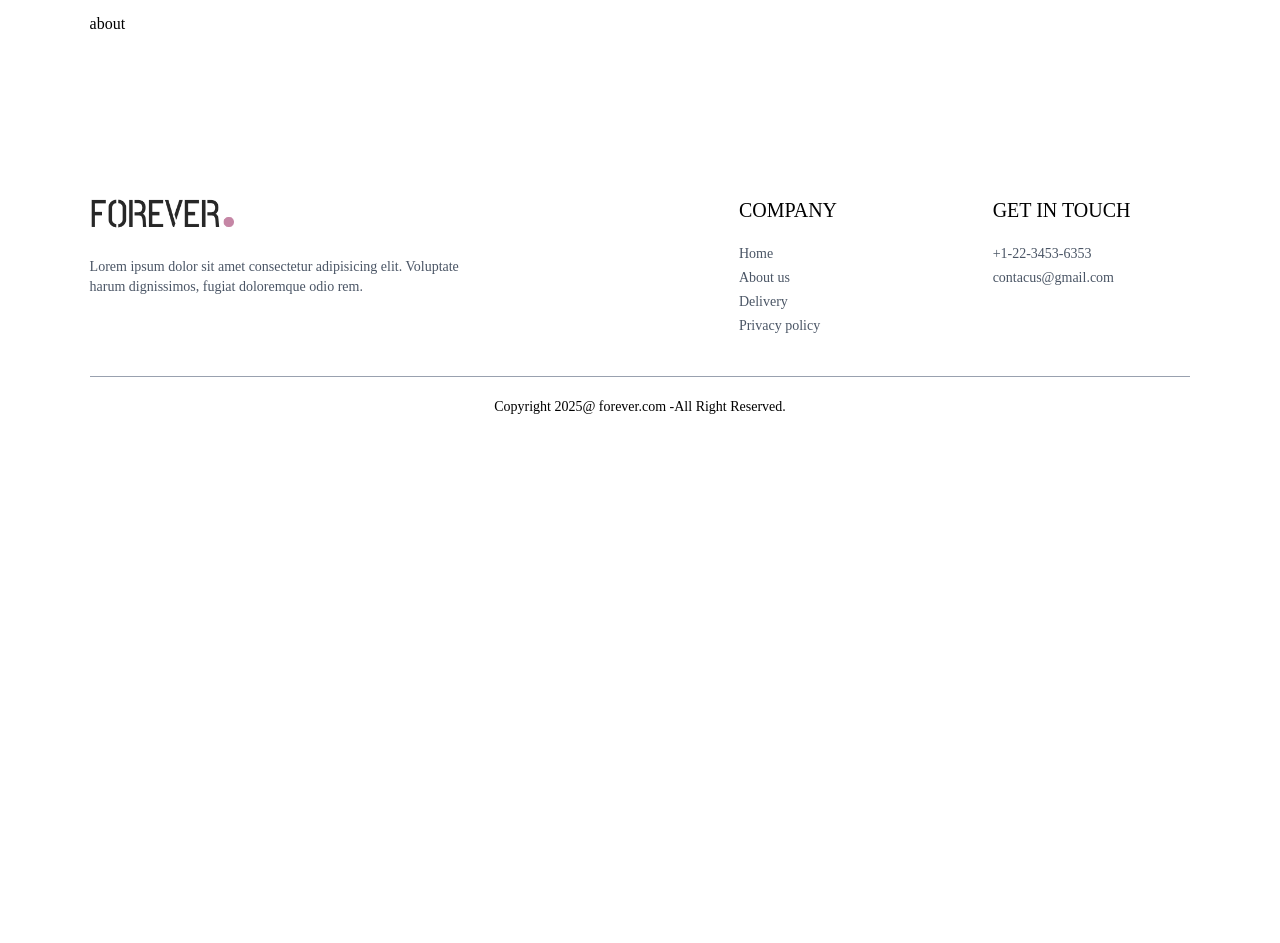
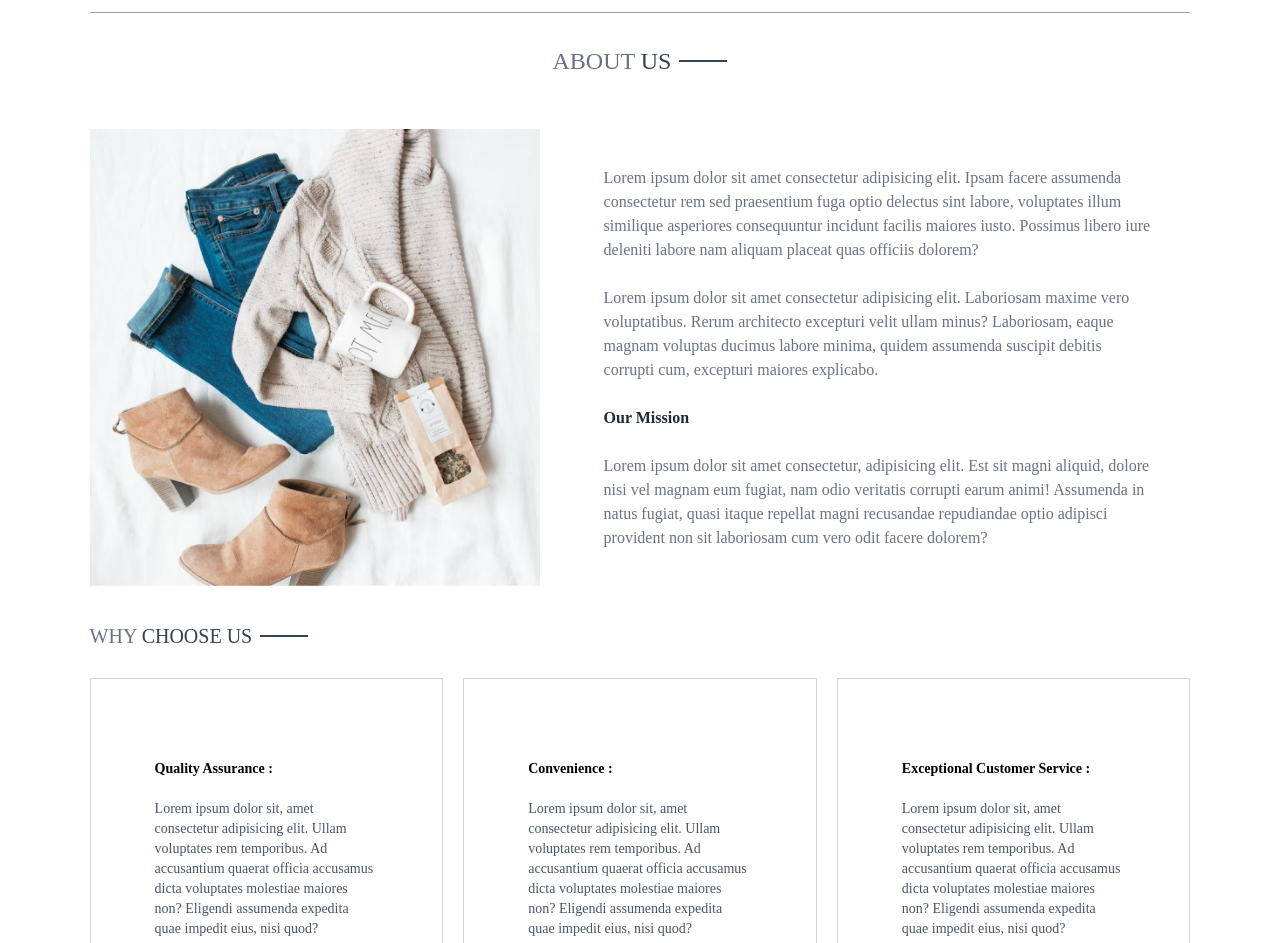
Before and after one commit to Salmaan-faris/Ecommerce_App, a React (Vite) app in the folder frontend/: page /about in a window 1280 px wide. Shown: the part 69-1012 px from the top of the page. Before the commit the page ends 800 px from the top, so only its background shows below. Built offline with nearby package versions, Linux system fonts and the light colour scheme; a web font is replaced by a local one.

Commit message:
about and contact page completed and backend is started

```diff
--- a/frontend/src/pages/About.jsx
+++ b/frontend/src/pages/About.jsx
@@ -1,10 +1,49 @@
  import React from 'react'
+ import Title from '../component/Title'
+ import { assets } from '../assets/assets'
+ import Newsletter from '../component/Newsletter'
 
  function About() {
    return (
-     <div>
-       <h3>about</h3>
-     </div>
+    <div>
+      <div className='text-2xl pt-8 border-t border-gray-400 text-center'>
+        <Title text1={'ABOUT'} text2={'US'} />
+      </div>
+      <div className="flex flex-col md:flex-row mt-10 gap-16">
+        <img className='w-full md:max-w-[450px]' src={assets.about_img} alt="" />
+        <div className='flex flex-col justify-center  gap-6 text-gray-500 md:w-1/2'>
+          <p>Lorem ipsum dolor sit amet consectetur adipisicing elit. Ipsam facere assumenda consectetur rem sed praesentium fuga optio delectus sint labore, voluptates illum similique asperiores
+            consequuntur incidunt facilis maiores iusto. Possimus libero iure deleniti labore nam aliquam placeat quas officiis dolorem?</p>
+          <p>Lorem ipsum dolor sit amet consectetur adipisicing elit. Laboriosam maxime vero voluptatibus. Rerum architecto excepturi velit ullam minus? Laboriosam, eaque magnam voluptas ducimus labore minima,
+             quidem assumenda suscipit debitis corrupti cum, excepturi maiores explicabo.
+          </p>
+          <b className='text-gray-800'>Our Mission </b>
+          <p>Lorem ipsum dolor sit amet consectetur, adipisicing elit. Est sit magni aliquid, dolore nisi vel magnam eum fugiat, nam odio veritatis corrupti earum animi! Assumenda in
+              natus fugiat, quasi itaque repellat magni recusandae repudiandae optio adipisci provident non sit laboriosam cum vero odit facere dolorem?</p>
+        </div>
+      </div>
+      <div className='text-xl py-4 mt-5'>
+        <Title text1={'WHY'} text2={'CHOOSE US'} />
+      </div>
+      <div className='flex flex-col md:flex-row mb-18 text-sm gap-5  '>
+         <div className="flex flex-col py-8 px-10 md:px-16 border border-gray-300 sm:py-20 gap-5">
+          <b>Quality Assurance :</b>
+          <p className='text-gray-600'>Lorem ipsum dolor sit, amet consectetur adipisicing elit. Ullam voluptates rem temporibus. Ad accusantium
+             quaerat officia accusamus dicta voluptates molestiae maiores non? Eligendi assumenda expedita quae impedit eius, nisi quod?</p>
+         </div>
+         <div className="flex flex-col py-8 px-10 md:px-16  border-gray-300 border sm:py-20 gap-5">
+          <b>Convenience :</b>
+          <p className='text-gray-600'>Lorem ipsum dolor sit, amet consectetur adipisicing elit. Ullam voluptates rem temporibus. Ad accusantium
+             quaerat officia accusamus dicta voluptates molestiae maiores non? Eligendi assumenda expedita quae impedit eius, nisi quod?</p>
+         </div>
+         <div className="flex flex-col py-8 px-10 md:px-16 border  border-gray-300 sm:py-20 gap-5">
+          <b>Exceptional Customer Service :</b>
+          <p className='text-gray-600'>Lorem ipsum dolor sit, amet consectetur adipisicing elit. Ullam voluptates rem temporibus. Ad accusantium
+             quaerat officia accusamus dicta voluptates molestiae maiores non? Eligendi assumenda expedita quae impedit eius, nisi quod?</p>
+         </div>
+      </div>
+      <Newsletter/>
+    </div>
    )
  }
 
--- a/frontend/src/pages/Contact.jsx
+++ b/frontend/src/pages/Contact.jsx
@@ -1,9 +1,26 @@
 import React from 'react'
+import Title from '../component/Title'
+import { assets } from '../assets/assets'
+import Newsletter from '../component/Newsletter'
 
 function Contact() {
   return (
     <div>
-      <h3>contact</h3>
+      <div className='text-2xl border-t pt-10 text-center '>
+        <Title text1={"CONTACT"} text2={'US'} />
+      </div>
+      <div className='flex flex-col justify-center md:flex-row gap-6 my-10 mb-20 '>
+        <img className='w-full md:max-w-[480px]' src={assets.contact_img} alt="" />
+        <div className='flex flex-col justify-center items-start gap-5 '>
+          <p className='text-gray-600 font-semibold text-xl' >Our Store</p>
+          <p className='text-gray-500'>Calicut ,Kerala <br />India</p>
+          <p className='text-gray-500'>Tel: +1-22-3453-6353 <br />Email: contacus@gmail.com</p>
+          <p className='text-gray-600 font-semibold text-xl'>Career at Forever</p>
+          <p className='text-gray-500'>Learn more about our team and job opening </p>
+          <button className='border border-black px-8 py-4 text-sm hover:bg-black hover:text-white transition-all duration-500'>Explore More</button>
+        </div>
+      </div>
+      <Newsletter/>
     </div>
   )
 }
```
Also changed, not shown: 1 other file (tests, documents, lock files or other folders).
